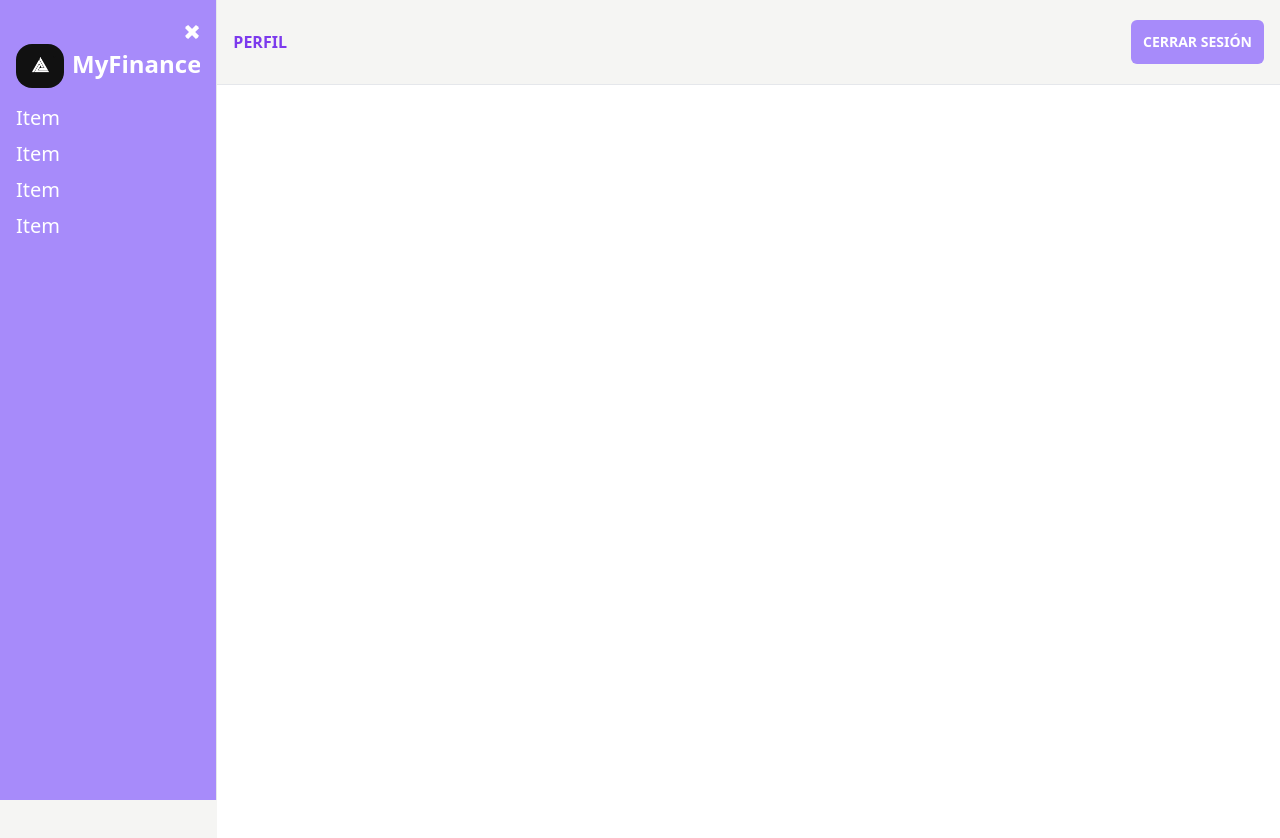
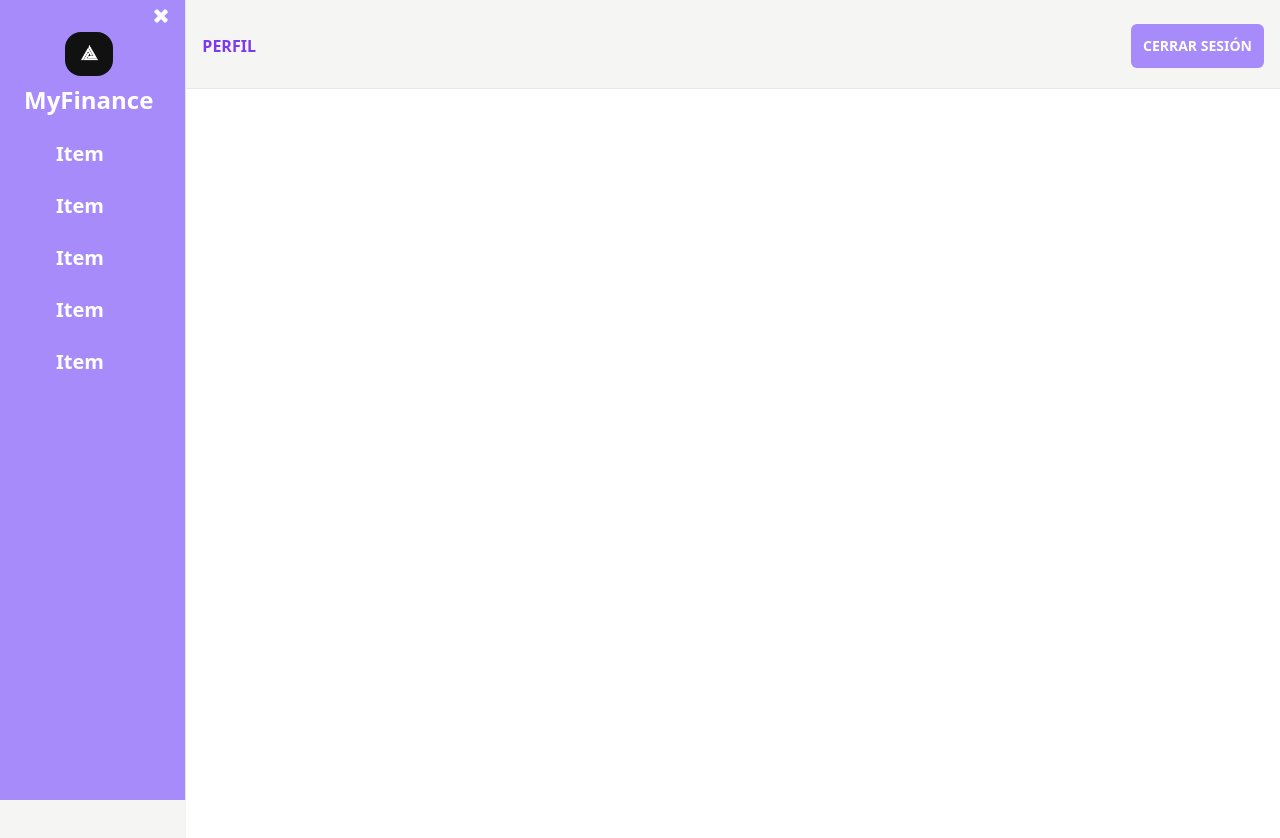
Before and after one commit to GuillermoGodoyPro/Economid, a React (Vite) app: page /dashboard in a window 1280 px wide. Shown: the top 838 px of the page. Built offline with nearby package versions, Linux system fonts and the light colour scheme.

Commit message:
update Header and Sidebar base finished

```diff
--- a/src/components/Header.jsx
+++ b/src/components/Header.jsx
@@ -1,11 +1,15 @@
 import React from 'react'
 import { Link } from 'react-router-dom'
+import burger from '../assets/cerrar.svg'
+
 
 const Header = () => {
   return (
-    <header className='px-4 py-5 border-b md:justify-between '>
+    <>
+      <header className='border-b md:justify-between '>
 
-      <div className='flex items-center gap-3 justify-between'>
+          <div className='mt-1 px-4 py-5  flex items-center gap-3 justify-between'>
+
 
             <Link
               to="/perfil"
@@ -20,7 +24,9 @@ const Header = () => {
               Cerrar Sesión
             </button>
           </div>
+
       </header>
+    </>
   )
 }
 
--- a/src/components/Sidebar.jsx
+++ b/src/components/Sidebar.jsx
@@ -1,47 +1,52 @@
 import React from 'react'
 import logoparaMF from '../assets/logoparaMF.png'
 import burger from '../assets/cerrar.svg'
+import { Link } from 'react-router-dom'
 
 const Sidebar = () => {
   return (
-    <div className=" bg-violet-400 h-screen border-r py-4 px-2 flex">
-        <div className="p-2">
+    <div className=" bg-violet-400 h-screen border-r px-2 flex">
+        <div className="px-2">
             <div className="flex items-center mb-4">
                 <div>
-                    <div className='flex justify-end'>
+                    <div className='flex justify-end bg-violet-400 rounded '>
                         <img
                             src={burger}
-                            className='flex w-4 h-4 rounded-3xl'
-                            />
+                            className='flex w-4 h-4 rounded-3xl mt-2'
+                        />
                     </div>
 
-                    <div class="mt-1 overflow-hidden flex justify-between">
+                    <div class=" mr-2 mt-2 overflow-hidden flex justify-center">
                         <img className='rounded-2xl w-12' src="src/assets/logoparaMF.png" alt="Logo"/>
-                        <h2 className=" mt-1 flex ml-2 mr-10 text-white text-2xl font-semibold">MyFinance</h2>
                     </div>
+                    <h2 className=" mt-2 flex ml-2 mr-4 text-white text-2xl font-semibold">MyFinance</h2>
 
 
                 </div>
 
             </div>
+                <div className='mt-6 block'>
+
+                    <Link className="mb-6 ml-10">
+                        <a href="#" className="text-xl text-white hover:text-gray-200 font-bold">Item</a>
+                    </Link>
+                    <Link className="mb-6 ml-10">
+                        <a href="#" className="text-xl text-white hover:text-gray-200 font-bold">Item</a>
+                    </Link>
+                    <Link className="mb-6 ml-10">
+                        <a href="#" className="text-xl text-white hover:text-gray-200 font-bold">Item</a>
+                    </Link>
+                    <Link className="mb-6 ml-10">
+                        <a href="#" className="text-xl text-white hover:text-gray-200 font-bold">Item</a>
+                    </Link>
+                    <Link className="mb-6 ml-10">
+                        <a href="#" className="text-xl text-white hover:text-gray-200 font-bold">Item</a>
+                    </Link>
+
+                </div>
 
 
 
-
-                <ul className="mt-4">
-                    <li className="mb-2">
-                        <a href="#" className="text-xl text-white hover:text-gray-200 ">Item</a>
-                    </li>
-                    <li className="mb-2">
-                        <a href="#" className="text-xl text-white hover:text-gray-200">Item</a>
-                    </li>
-                    <li className="mb-2">
-                        <a href="#" className="text-xl text-white hover:text-gray-200">Item</a>
-                    </li>
-                    <li className="mb-2">
-                        <a href="#" className="text-xl text-white hover:text-gray-200">Item</a>
-                    </li>
-                </ul>
         </div>
     </div>
 
```
Lines whose indentation alone changed are shown as unchanged.
